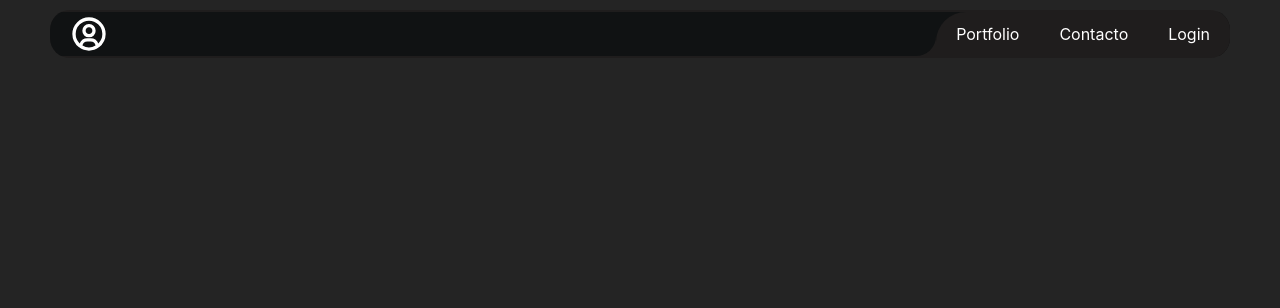
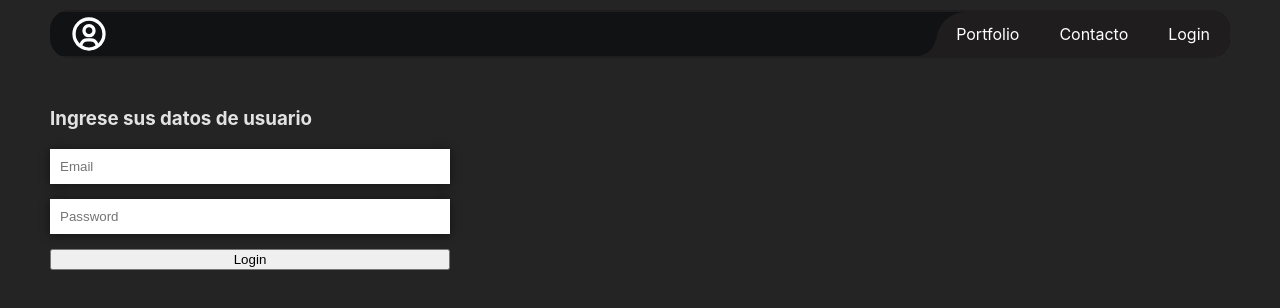
Before and after one commit to kevinnicolasmrdev/my-website, a React (Vite) app in the folder client/: page /login in a window 1280 px wide. Shown: the top 308 px of the page. Built offline with nearby package versions, Linux system fonts and the light colour scheme.

Commit message:
dont api
dont api

```diff
--- a/client/src/App.jsx
+++ b/client/src/App.jsx
@@ -24,8 +24,8 @@ function App() {
             <NavBar />
             <Routes>
               <Route path="/" element={<HomePage />} />
-              <Route path="/api/login" element={<LoginPage />} />
-              <Route path="/api/register" element={<RegisterPage />} />
+              <Route path="/login" element={<LoginPage />} />
+              <Route path="/register" element={<RegisterPage />} />
               <Route path="/portfolio" element={<PortfolioPage />} />
 
 
```
